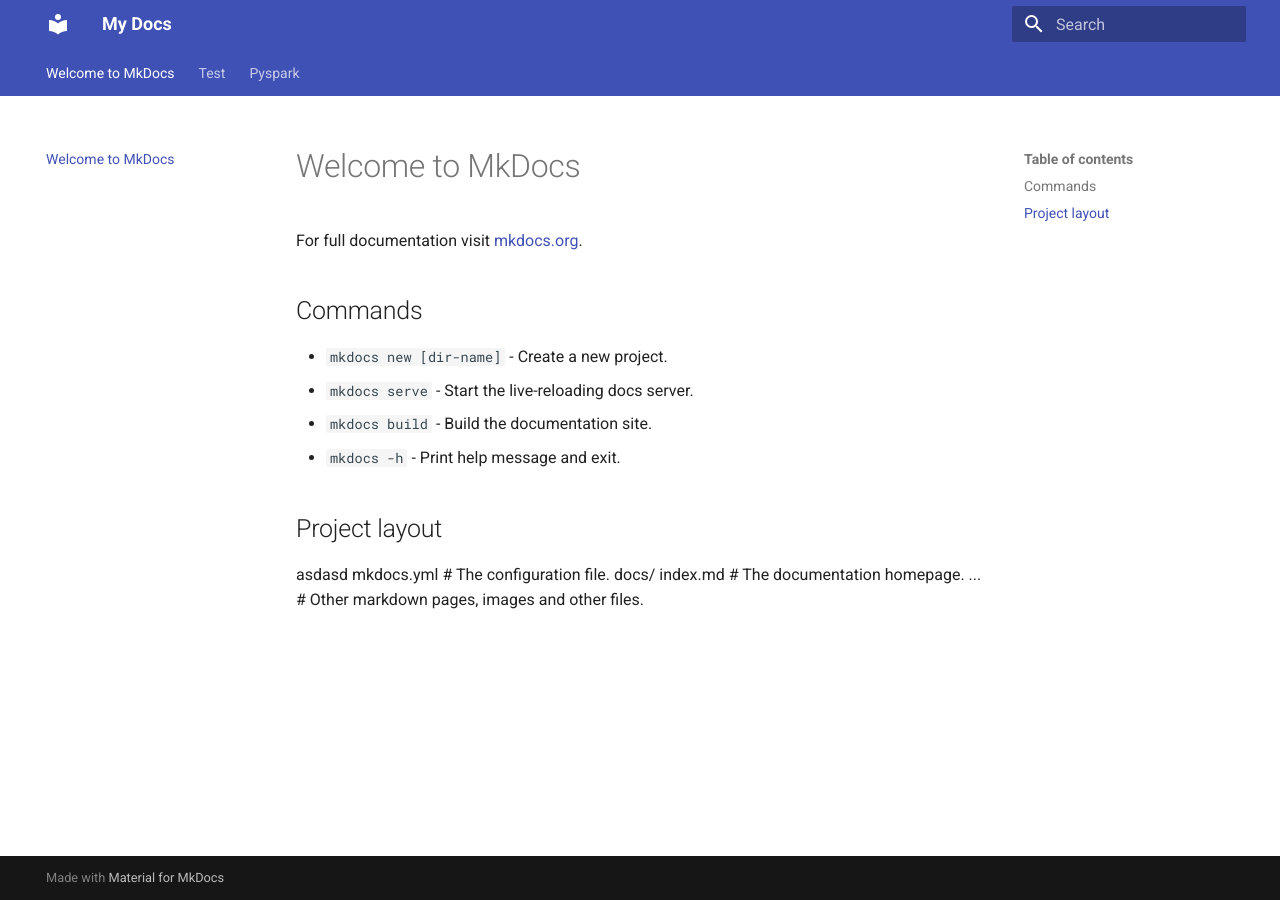
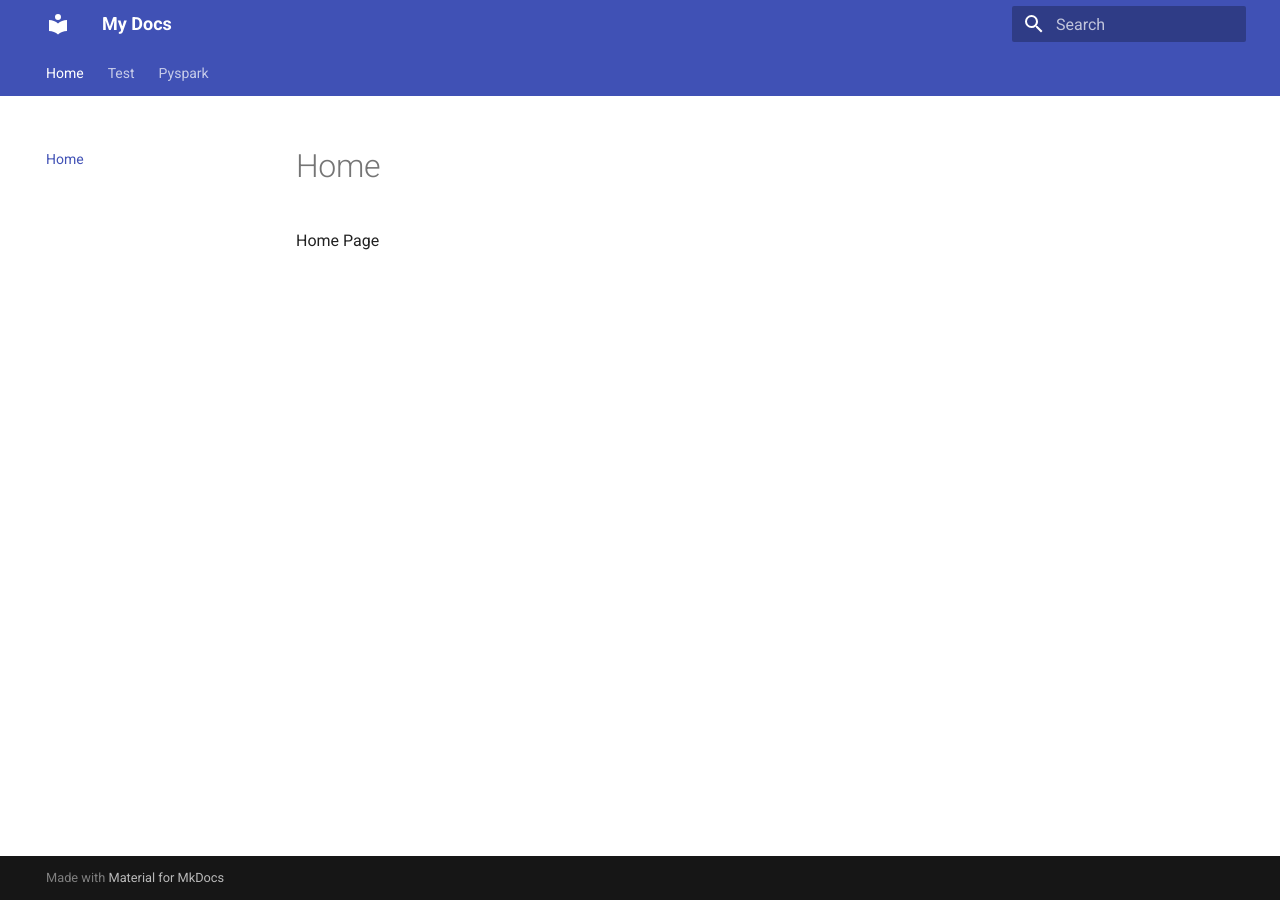
Before and after one commit to ralph367/mkdocs-test, an MkDocs documentation site: the page built from docs/index.md, in a window 1280 px wide. Built offline with MkDocs 1.6.1 and Material for MkDocs 9.7.7, drawn with Linux system fonts in a browser that asks for light colours.

Commit message:
Update index.md

```diff
--- a/docs/index.md
+++ b/docs/index.md
@@ -1,17 +1 @@
-# Welcome to MkDocs
-
-For full documentation visit [mkdocs.org](https://www.mkdocs.org).
-
-## Commands
-
-* `mkdocs new [dir-name]` - Create a new project.
-* `mkdocs serve` - Start the live-reloading docs server.
-* `mkdocs build` - Build the documentation site.
-* `mkdocs -h` - Print help message and exit.
-
-## Project layout
-asdasd
-    mkdocs.yml    # The configuration file.
-    docs/
-        index.md  # The documentation homepage.
-        ...       # Other markdown pages, images and other files.
+Home Page
```
